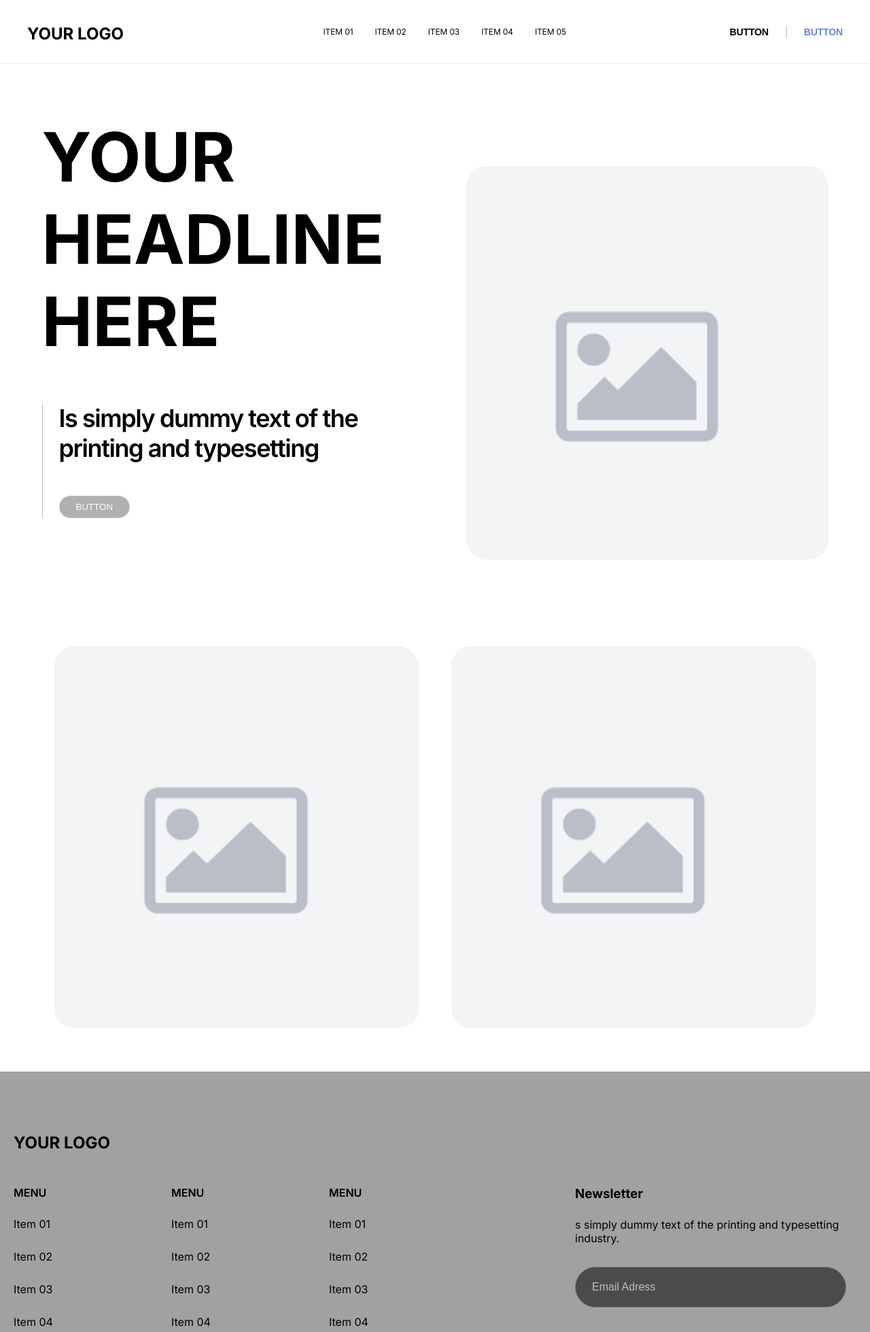
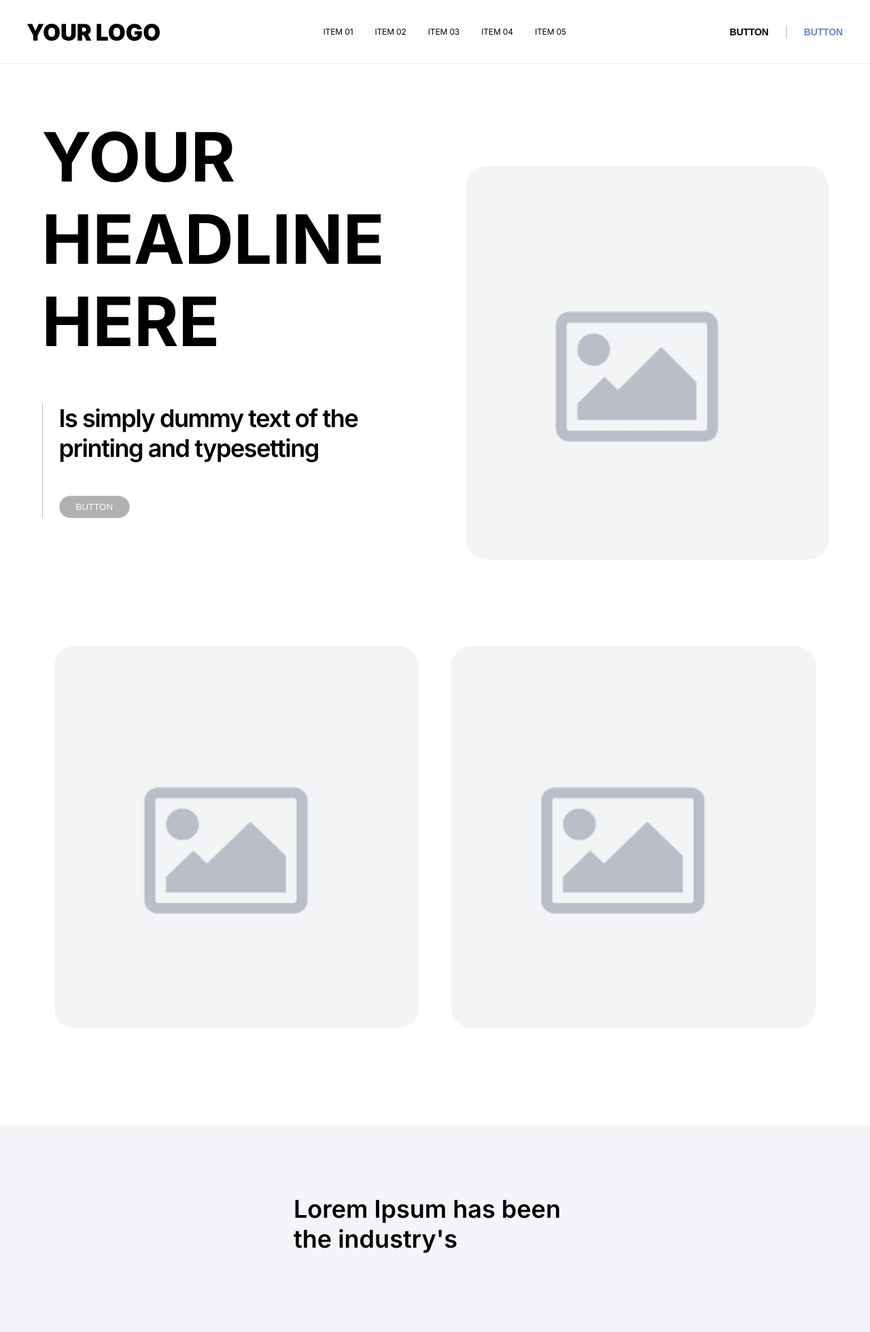
Before and after one commit to lucassdacosta/Projeto_Eficaz, a plain HTML site: page index.html in a window 1280 px wide. Shown: the top 1959 px of the page at 68% size. Drawn offline with Linux system fonts and the light colour scheme.

Commit message:
Comecando implementar section three

```diff
--- a/assets/css/style.css
+++ b/assets/css/style.css
@@ -29,12 +29,12 @@ header{
   border-bottom: 1px solid rgba(217, 217, 227, 0.60);
 }
 
-.logo{
-  font-weight: bold;
-  font-size: 2.4rem;
+.logo img{
+  width: 195px;
+  height: 25px;
+  box-sizing: border-box;
+  flex-shrink: 0;
 
-  width: 19.5rem;
-  height: 2.5rem;
 }
 
 .item{
@@ -154,7 +154,27 @@ h1{
 }
 
 .section-three{
+  border-radius: 30px;
+  background: linear-gradient(0deg, #F3F5F9 0%, #F3F5F9 100%), linear-gradient(228deg, #91E94C 9.2%, #0EBAE0 83.81%);
+  box-sizing: border-box;
+  width: 1400px;
+  height: 995px;
+  flex-shrink: 0;
+  margin:20px;
+}
 
+.text-section-three {
+  color: #000;
+ width: 616px;
+ height: 44px;
+box-sizing: border-box;
+margin:100px auto ;
+padding: 100px;
+font-family: Inter;
+font-size: 36px;
+font-style: normal;
+font-weight: 600;
+line-height: 44px; /* 122.222% */
 }
 
 button:hover{
@@ -164,10 +184,9 @@ button:hover{
 footer{
   width: 1400px;
   height: 734px;
-
-  margin: 2rem;
+  margin: 20px;
   padding: 9rem 8rem;
-
+  box-sizing: border-box;
   background-color: grey;
   border-radius: 30px;
   background: #A1A1A1;
--- a/index.html
+++ b/index.html
@@ -12,7 +12,7 @@
 <body>
   <header>
     <div class="logo">
-      <p>YOUR LOGO</p>
+      <img src="assets/image/YOUR LOGO.svg" alt="">
     </div>
     <div class="item">
       <a href="#">ITEM 01</a>
@@ -41,6 +41,9 @@
     <section class="section-two">
       <img src="assets/image/Rectangle 34624248.png" alt="">
       <img src="assets/image/Rectangle 34624248.png" alt="">
+    </section>
+    <section class="section-three">
+      <p class="text-section-three">Lorem Ipsum has been the industry's</p>
     </section>
 
   </main>
```
Also changed, not shown: assets/image/YOUR LOGO.svg (added).
